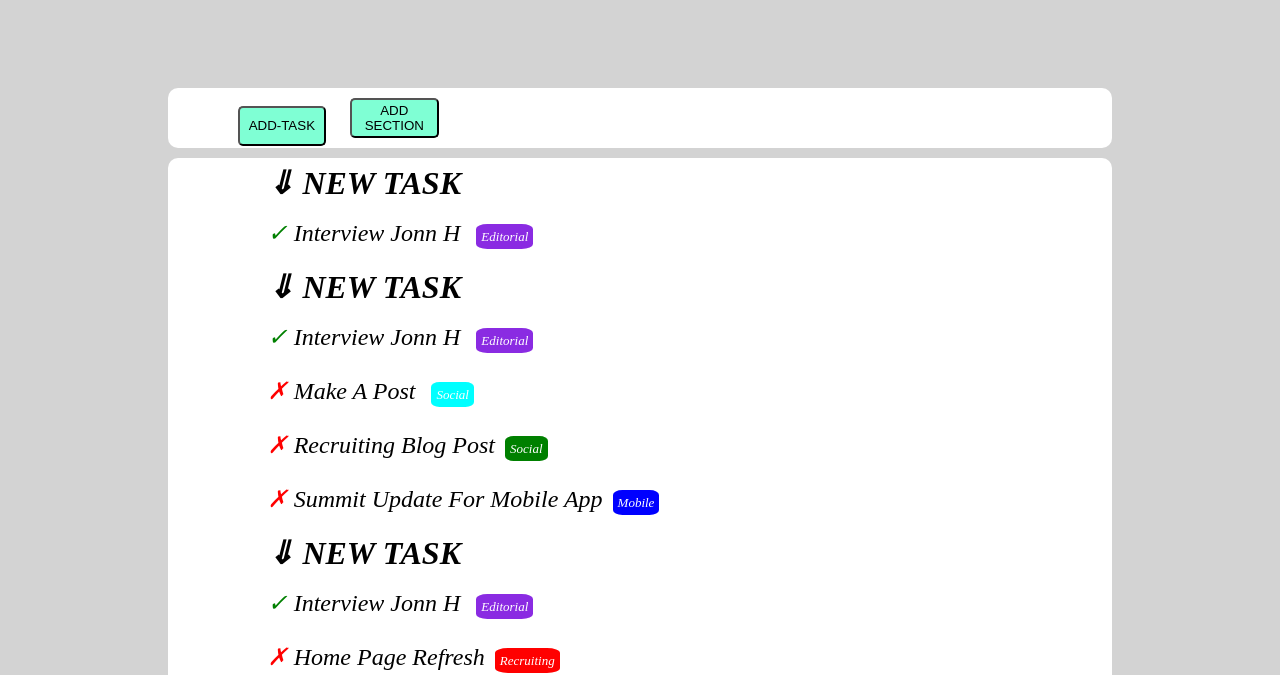
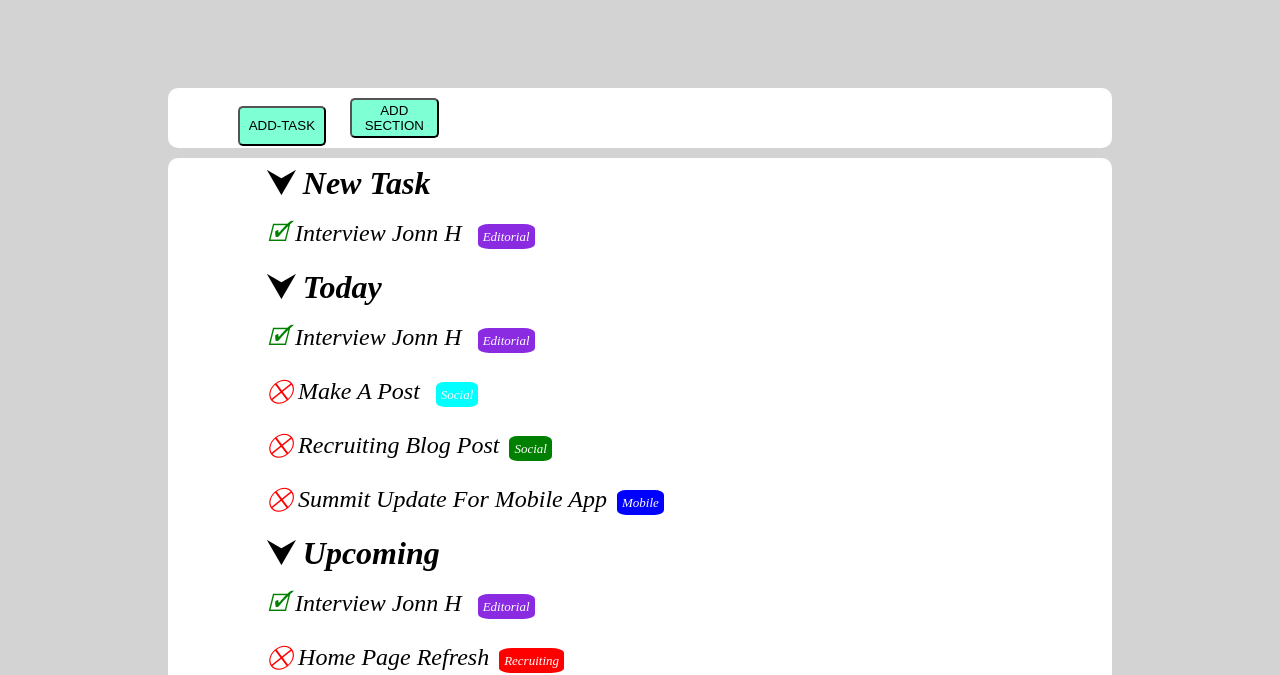
Before and after one commit to MattiaUsai/html-css-toboolist, a plain HTML site: page index.html in a window 1280 px wide. Shown: the part 140-815 px from the top of the page. Drawn offline with Linux system fonts and the light colour scheme.

Commit message:
aggiunto commenti e cambiato i simboli

```diff
--- a/css/style.css
+++ b/css/style.css
@@ -5,10 +5,12 @@
 
 }
 
+/* imposta il colore dello sfondo */
 body{
     background-color: lightgray;
 }
 
+/* sezione logo e testo logo */
 .logo-section{
     margin-top: 0;
     width: 100%;
@@ -18,17 +20,23 @@ body{
     margin-bottom: 100px;
 
 }
+
+/* logo img  */
 .logo-img{
     width: 100px;
     height: 100px;
     vertical-align: middle;
 
 }
+
+/* testo del logo 3 */
 .logo-text{
     display: inline;
     font-size: 500%;
     vertical-align: middle;
 }
+
+/* container principale per centrare tutto */
 .container{
     width: 70%;
     margin: auto;
@@ -37,10 +45,14 @@ body{
     border-radius: 10px;
 
 }
+
+/* contenitore x la lista */
 .container.list{
     height: 800px;
     margin-top: 10px;
 }
+
+/* contenitore bottoni */
 .button.container{
     margin-top: 20px;
     height: 60px;
@@ -48,6 +60,8 @@ body{
 
     vertical-align: middle;
 }
+
+/* bottoni */
 .add.button{
     width: 10%;
     height: 40px;
@@ -58,14 +72,16 @@ body{
     text-transform: uppercase;
 
 }
+
+/* titolo delle liste */
 .title-list{
     font-size: xx-large;
     font-weight: bold;
-
-    text-transform: uppercase;
     margin-block-start: 0;
     margin-block-end: 0;
 }
+
+/* liste  */
 .list{
     font-size: x-large;
     list-style-type: none;
@@ -76,12 +92,19 @@ body{
     font-weight: 500;
 }
 
+/* simboli cambio colore */
+.simbols.arrow{
+    font-style: normal;
+
+}
 .cross{
     color: red;
 }
 .check{
     color: green;
 }
+
+/* parole evidenziate  */
 .marker{
     background-color: aqua;
     border-radius: 20%;
@@ -90,18 +113,18 @@ body{
     color: white;
     margin: 10px;
 }
-.editorial{
+.editorial.marker{
     background-color: blueviolet;
 }
-.sales{
+.sales.marker{
     background-color: gray;
 }
-.recruiting{
+.recruiting.marker{
     background-color: red;
 }
-.social{
+.social.marker{
     background-color: green;
 }
-.mobile{
+.mobile.marker{
     background-color: blue;
 }
--- a/index.html
+++ b/index.html
@@ -8,38 +8,40 @@
 </head>
 <body>
     <header>
+        <!-- SEZIONE LOGO CON LOGO PNG  -->
         <div class="logo-section">
             <img class="logo logo-img" src="./img/Logo.png" alt=" logo">
             <h2 class="logo logo-text">Tobooolist</h2>
         </div>
     </header>
     <main>
-
+        <!-- BUTTON CONTAINER  -->
         <div class="button container">
             <button class="add button" type="button" >add-task</button>
             <button class="add button" type="button">add section</button>
         </div>
+        <!-- LISTE -->
         <section class="container list">
 
             <ul class="list">
-                <li class="title-list"><span class="simbols arrow">&dArr;</span>  new task</li>
-                <li> <span class="simbols check">&check;</span> interview jonn H <span class="marker editorial ">editorial</span></li>
+                <li class="title-list"><span class="simbols arrow">&#11167;</span>  New Task</li>
+                <li> <span class="simbols check">&#128505;</span> interview jonn H <span class="marker editorial ">editorial</span></li>
             </ul>
 
             <ul class="list">
-                <li class="title-list"><span class="simbols arrow">&dArr;</span>  new task</li>
-                <li> <span class="simbols check">&check;</span> interview jonn H <span class="marker editorial ">editorial</span></li>
-                <li> <span class="simbols cross">&cross;</span> Make a post <span class="marker soial ">Social</span></li>
-                <li> <span class="simbols cross">&cross;</span> Recruiting blog post<span class="marker social ">Social</span></li>
-                <li> <span class="simbols cross">&cross;</span> summit update for mobile app<span class="marker mobile ">Mobile</span></li>
+                <li class="title-list"><span class="simbols arrow">&#11167;</span>  Today</li>
+                <li> <span class="simbols check">&#128505;</span> interview jonn H <span class="marker editorial ">editorial</span></li>
+                <li> <span class="simbols cross">&#9938;</span> Make a post <span class="marker soial ">Social</span></li>
+                <li> <span class="simbols cross">&#9938;</span> Recruiting blog post<span class="marker social ">Social</span></li>
+                <li> <span class="simbols cross">&#9938;</span> summit update for mobile app<span class="marker mobile ">Mobile</span></li>
 
 
             </ul>
             <ul class="list">
-                <li class="title-list"><span class="simbols arrow">&dArr;</span>  new task</li>
-                <li> <span class="simbols check">&check;</span> interview jonn H <span class="marker editorial ">editorial</span></li>
-                <li> <span class="simbols cross">&cross;</span> home page refresh<span class="marker  recruiting">Recruiting</span></li>
-                <li> <span class="simbols cross">&cross;</span> on board new sales for teams member<span class="marker sales ">Sales</span></li>
+                <li class="title-list"><span class="simbols arrow">&#11167;</span>  Upcoming</li>
+                <li> <span class="simbols check">&#128505;</span> interview jonn H <span class="marker editorial ">editorial</span></li>
+                <li> <span class="simbols cross">&#9938;</span> home page refresh<span class="marker  recruiting">Recruiting</span></li>
+                <li> <span class="simbols cross">&#9938;</span> on board new sales for teams member<span class="marker sales ">Sales</span></li>
 
             </ul>
 
```
